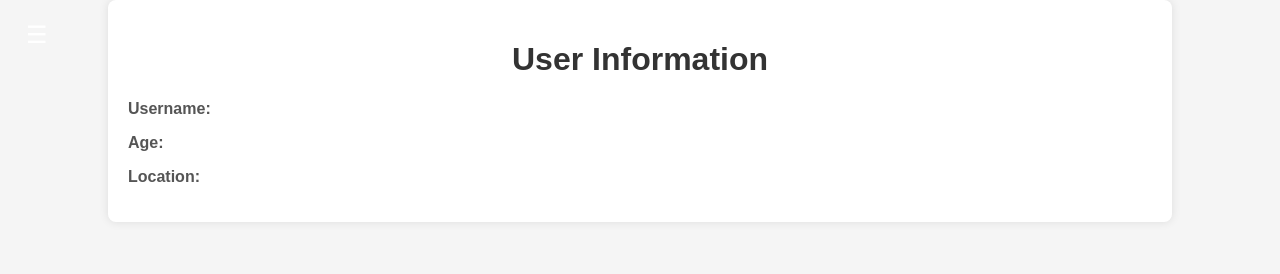
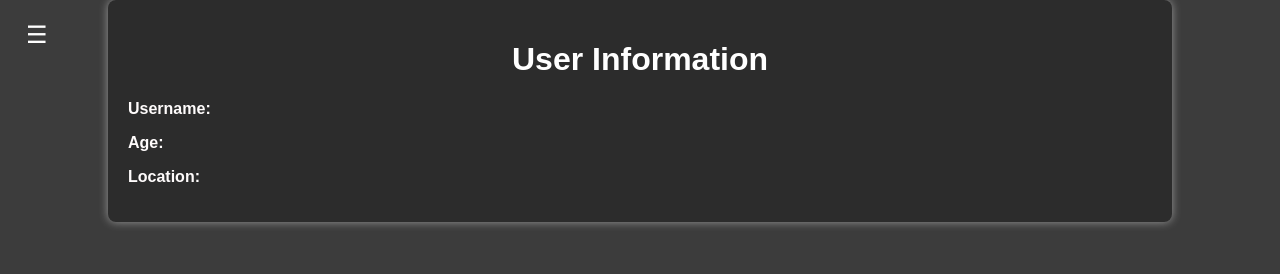
Before and after one commit to NAVEEN2422008/school, a plain HTML site: page user_info.html in a window 1280 px wide. Drawn offline with Linux system fonts and the light colour scheme; no server answers; sample sign-in values are in the browser's storage.

Commit message:
Update user_info.html

```diff
--- a/user_info.html
+++ b/user_info.html
@@ -10,7 +10,7 @@
     <style>
         body {
             font-family: Arial, sans-serif;
-            background-color: #f5f5f5;
+            background-color: #3c3c3c;
             margin: 0;
             padding: 0;
         }
@@ -19,14 +19,14 @@
             width: 80%;
             margin: 0 auto;
             padding: 20px;
-            background-color: #fff;
+            background-color: #2c2c2c;
             border-radius: 8px;
-            box-shadow: 0 0 10px rgba(0, 0, 0, 0.1);
+            box-shadow: 0 0 10px rgba(255, 255, 255, 0.476);
         }
 
         h1 {
             text-align: center;
-            color: #333;
+            color: #ffffff;
         }
 
         .user-info {
@@ -36,26 +36,26 @@
         .user-info label {
             font-weight: bold;
             margin-bottom: 5px;
-            color: #555;
+            color: #fffcfc;
         }
 
         .user-info p {
             margin-bottom: 15px;
-            color: #333;
+            color: #ffffff;
         }
 
         .user-info input[type="text"],
         .user-info input[type="number"] {
             width: 100%;
             padding: 10px;
-            border: 1px solid #ccc;
+            border: 1px solid #363636;
             border-radius: 5px;
             margin-bottom: 10px;
         }
 
         .user-info button[type="submit"] {
             background-color: #007bff;
-            color: #fff;
+            color: #303030;
             border: none;
             padding: 10px 20px;
             border-radius: 5px;
```
